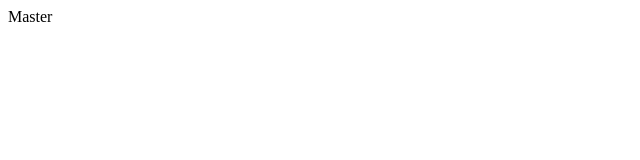
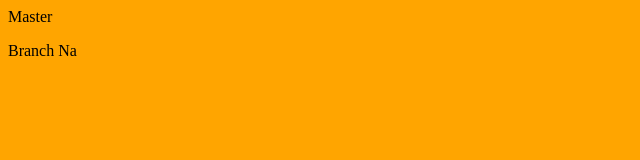
Before and after one commit to kcpe08906210/kCPE, a plain HTML site: page index.html in a window 1280 px wide. Shown: the whole page, without its empty margins (0-640 px from the left). Drawn offline with Linux system fonts and the light colour scheme.

Commit message:
2 commit

```diff
--- a/index.html
+++ b/index.html
@@ -2,7 +2,8 @@
 	<head>
 		<title>Git Branch</title>
 	</head>
-	<body>
+	<body style="background-color:orange">
 		<p>Master</p>
+		<p>Branch Na</p>
 	</body>
 </html>
```
